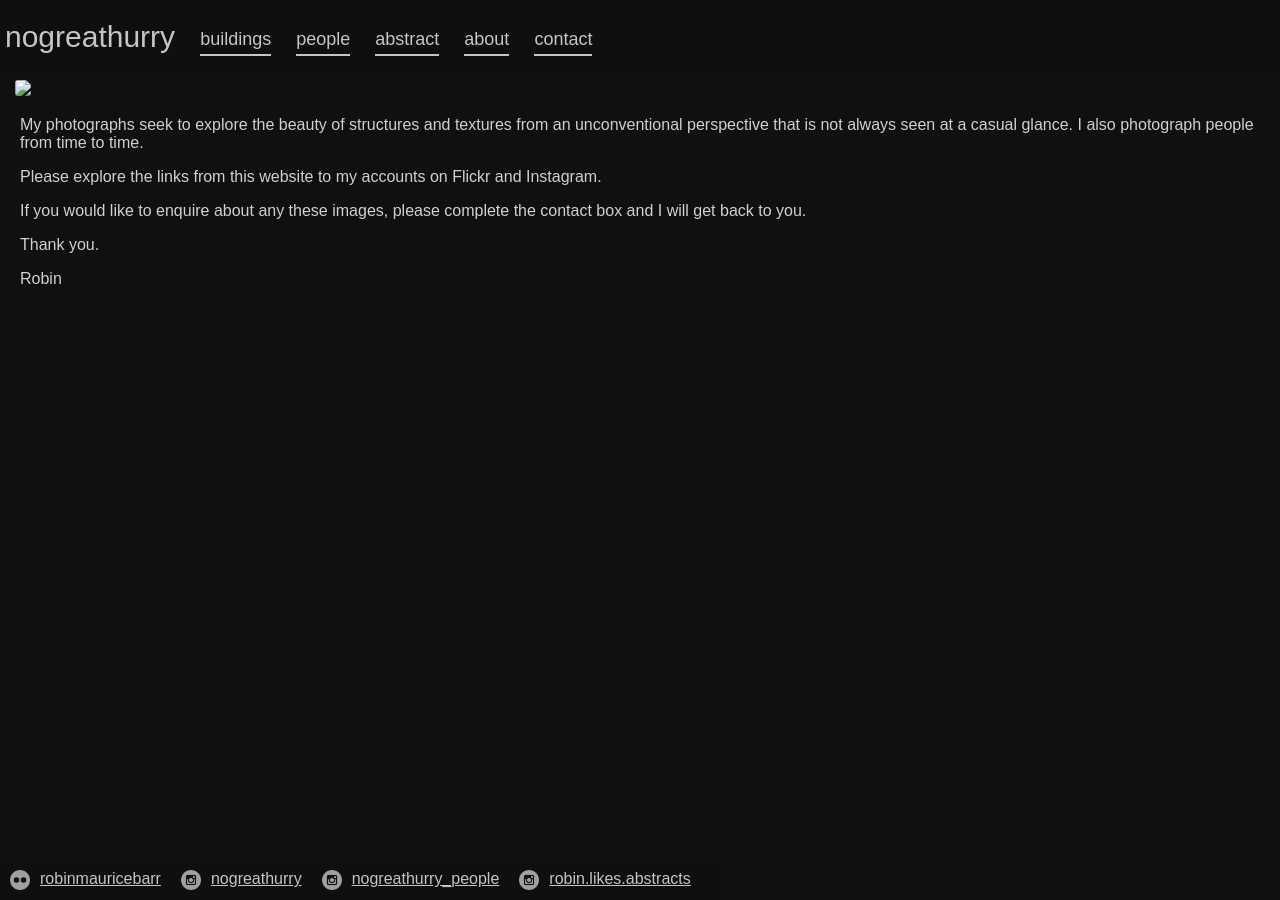
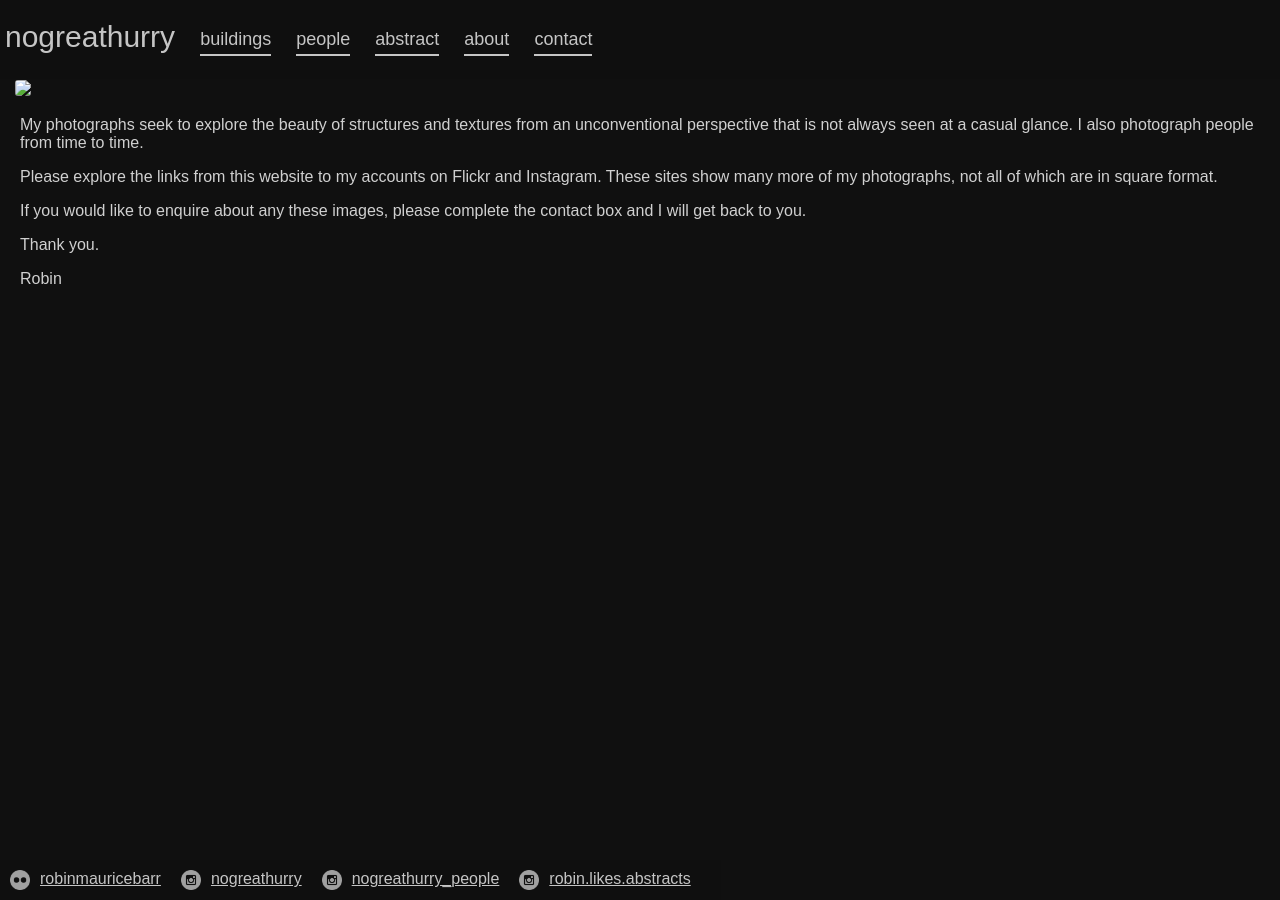
Before and after one commit to 987poiuytrewq/nogreathurry, a Jekyll site: the page built from about.md, in a window 1280 px wide and 900 px high. Built offline with Jekyll 4.4.1, drawn with Linux system fonts in a browser that asks for light colours.

Commit message:
Updated About

```diff
--- a/about.md
+++ b/about.md
@@ -6,7 +6,7 @@ layout: about
 
 My photographs seek to explore the beauty of structures and textures from an unconventional perspective that is not always seen at a casual glance.  I also photograph people from time to time.
 
-Please explore the links from this website to my accounts on Flickr and Instagram.
+Please explore the links from this website to my accounts on Flickr and Instagram.  These sites show many more of my photographs, not all of which are in square format.
 
 If you would like to enquire about any these images, please complete the contact box and I will get back to you.
 
```
